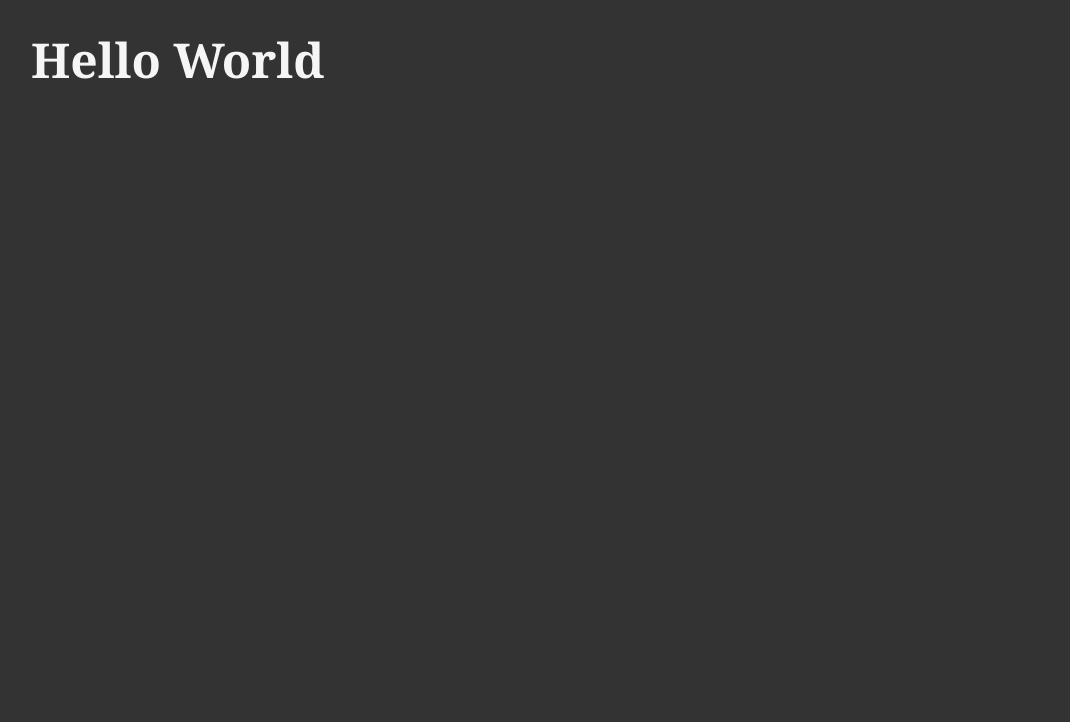
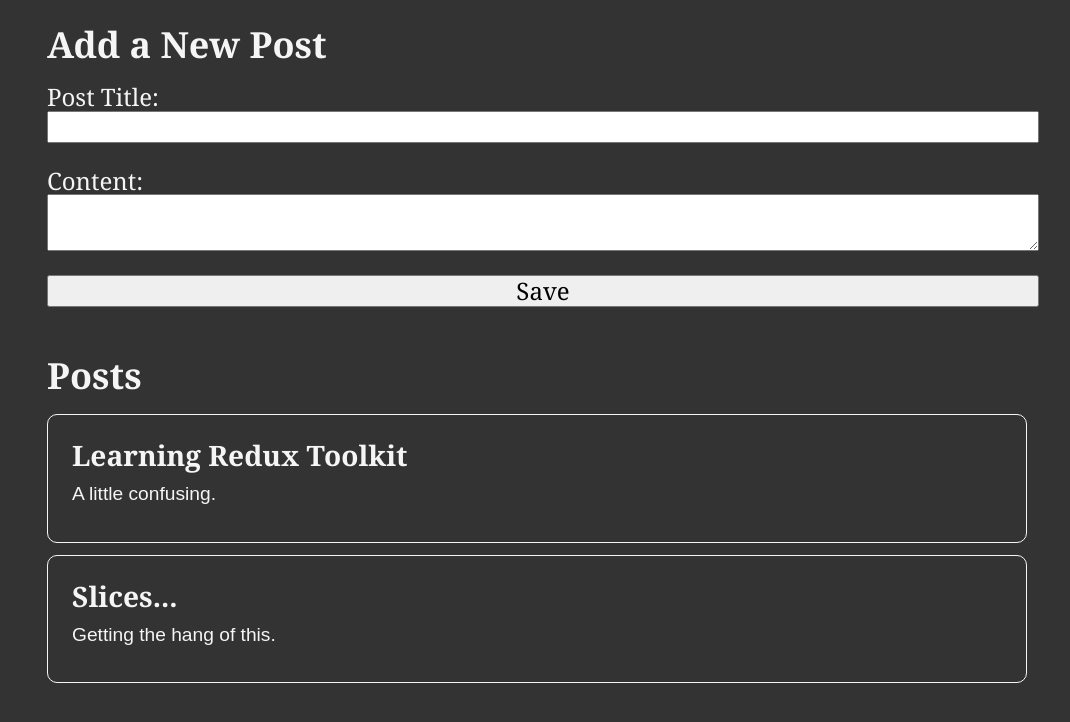
Before and after one commit to hermanconnor/rd-toolkit, a React (Create React App) app in the folder rd-toolkit/: page / in a window 1280 px wide. Shown: the top 722 px of the page, without its empty margins (97-1167 px from the left). Built offline with nearby package versions, Linux system fonts and the light colour scheme.

Commit message:
Add posts feature

```diff
--- a/rd-toolkit/src/App.js
+++ b/rd-toolkit/src/App.js
@@ -1,8 +1,12 @@
+import PostsList from './features/posts/PostsList';
+import AddPostForm from './features/posts/AddPostForm';
+
 function App() {
   return (
-    <div>
-      <h1>Hello World</h1>
-    </div>
+    <main className='container'>
+      <AddPostForm />
+      <PostsList />
+    </main>
   );
 }
 
--- a/rd-toolkit/src/app/store.js
+++ b/rd-toolkit/src/app/store.js
@@ -1,8 +1,8 @@
 import { configureStore } from '@reduxjs/toolkit';
-import counterReducer from '../features/counter/counterSlice';
+import postsReducer from '../features/posts/postsSlice';
 
 export const store = configureStore({
   reducer: {
-    counter: counterReducer,
+    posts: postsReducer,
   },
 });
--- a/rd-toolkit/src/features/counter/counterAPI.js
+++ /dev/null
@@ -1,6 +0,0 @@
-// A mock function to mimic making an async request for data
-export function fetchCount(amount = 1) {
-  return new Promise((resolve) =>
-    setTimeout(() => resolve({ data: amount }), 500)
-  );
-}
--- a/rd-toolkit/src/features/counter/counterSlice.js
+++ /dev/null
@@ -1,73 +0,0 @@
-import { createAsyncThunk, createSlice } from '@reduxjs/toolkit';
-import { fetchCount } from './counterAPI';
-
-const initialState = {
-  value: 0,
-  status: 'idle',
-};
-
-// The function below is called a thunk and allows us to perform async logic. It
-// can be dispatched like a regular action: `dispatch(incrementAsync(10))`. This
-// will call the thunk with the `dispatch` function as the first argument. Async
-// code can then be executed and other actions can be dispatched. Thunks are
-// typically used to make async requests.
-export const incrementAsync = createAsyncThunk(
-  'counter/fetchCount',
-  async (amount) => {
-    const response = await fetchCount(amount);
-    // The value we return becomes the `fulfilled` action payload
-    return response.data;
-  }
-);
-
-export const counterSlice = createSlice({
-  name: 'counter',
-  initialState,
-  // The `reducers` field lets us define reducers and generate associated actions
-  reducers: {
-    increment: (state) => {
-      // Redux Toolkit allows us to write "mutating" logic in reducers. It
-      // doesn't actually mutate the state because it uses the Immer library,
-      // which detects changes to a "draft state" and produces a brand new
-      // immutable state based off those changes
-      state.value += 1;
-    },
-    decrement: (state) => {
-      state.value -= 1;
-    },
-    // Use the PayloadAction type to declare the contents of `action.payload`
-    incrementByAmount: (state, action) => {
-      state.value += action.payload;
-    },
-  },
-  // The `extraReducers` field lets the slice handle actions defined elsewhere,
-  // including actions generated by createAsyncThunk or in other slices.
-  extraReducers: (builder) => {
-    builder
-      .addCase(incrementAsync.pending, (state) => {
-        state.status = 'loading';
-      })
-      .addCase(incrementAsync.fulfilled, (state, action) => {
-        state.status = 'idle';
-        state.value += action.payload;
-      });
-  },
-});
-
-export const { increment, decrement, incrementByAmount } = counterSlice.actions;
-
-// The function below is called a selector and allows us to select a value from
-// the state. Selectors can also be defined inline where they're used instead of
-// in the slice file. For example: `useSelector((state: RootState) => state.counter.value)`
-export const selectCount = (state) => state.counter.value;
-
-// We can also write thunks by hand, which may contain both sync and async logic.
-// Here's an example of conditionally dispatching actions based on current state.
-export const incrementIfOdd = (amount) => (dispatch, getState) => {
-  const currentValue = selectCount(getState());
-  if (currentValue % 2 === 1) {
-    dispatch(incrementByAmount(amount));
-  }
-};
-
-export default counterSlice.reducer;
--- /dev/null
+++ b/rd-toolkit/src/features/posts/AddPostForm.jsx
@@ -0,0 +1,67 @@
+import { useState } from 'react';
+import { useDispatch } from 'react-redux';
+import { nanoid } from '@reduxjs/toolkit';
+
+import { addPost } from './postsSlice';
+
+const AddPostForm = () => {
+  const [formData, setFormData] = useState({
+    title: '',
+    content: '',
+  });
+
+  const dispatch = useDispatch();
+
+  const { title, content } = formData;
+
+  const handleChange = (e) => {
+    setFormData((prevData) => ({
+      ...prevData,
+      [e.target.name]: e.target.value,
+    }));
+  };
+
+  const handleSubmit = (e) => {
+    e.preventDefault();
+
+    if (title && content) {
+      dispatch(
+        addPost({
+          id: nanoid(),
+          title,
+          content,
+        }),
+      );
+    }
+
+    setFormData({ title: '', content: '' });
+  };
+
+  return (
+    <section>
+      <h2>Add a New Post</h2>
+      <form onSubmit={handleSubmit}>
+        <label htmlFor='title'>Post Title:</label>
+        <input
+          type='text'
+          id='title'
+          name='title'
+          value={title}
+          onChange={handleChange}
+        />
+
+        <label htmlFor='content'>Content:</label>
+        <textarea
+          name='content'
+          id='content'
+          value={content}
+          onChange={handleChange}
+        ></textarea>
+
+        <button type='submit'>Save</button>
+      </form>
+    </section>
+  );
+};
+
+export default AddPostForm;
--- /dev/null
+++ b/rd-toolkit/src/features/posts/PostsList.jsx
@@ -0,0 +1,23 @@
+import { useSelector } from 'react-redux';
+
+import { selectAllPosts } from './postsSlice';
+
+const PostsList = () => {
+  const posts = useSelector(selectAllPosts);
+
+  const renderedPosts = posts.map((post) => (
+    <article key={post.id}>
+      <h3>{post.title}</h3>
+      <p>{post.content.substring(0, 100)}</p>
+    </article>
+  ));
+
+  return (
+    <section>
+      <h2>Posts</h2>
+      {renderedPosts}
+    </section>
+  );
+};
+
+export default PostsList;
--- /dev/null
+++ b/rd-toolkit/src/features/posts/postsSlice.js
@@ -0,0 +1,22 @@
+import { createSlice } from '@reduxjs/toolkit';
+
+const initialState = [
+  { id: '1', title: 'Learning Redux Toolkit', content: 'A little confusing.' },
+  { id: '2', title: 'Slices...', content: 'Getting the hang of this.' },
+];
+
+const postsSlice = createSlice({
+  name: 'posts',
+  initialState,
+  reducers: {
+    addPost: (state, action) => {
+      state.push(action.payload);
+    },
+  },
+});
+
+export const selectAllPosts = (state) => state.posts;
+
+export const { addPost } = postsSlice.actions;
+
+export default postsSlice.reducer;
--- a/rd-toolkit/src/index.css
+++ b/rd-toolkit/src/index.css
@@ -18,7 +18,63 @@
   padding: 0 10% 10%;
 }
 
+.container {
+  max-width: 1024px;
+  margin: 0 auto;
+  padding: 0 1rem;
+}
+
 input,
+textarea,
+select,
 button {
   font: inherit;
+  margin-bottom: 1em;
 }
+
+button {
+  cursor: pointer;
+}
+
+section {
+  margin-top: 1em;
+}
+
+article {
+  margin: 0.5em 0.5em 0.5em 0;
+  border: 1px solid whitesmoke;
+  border-radius: 10px;
+  padding: 1em;
+}
+
+h1 {
+  font-size: 3.5rem;
+}
+
+h2 {
+  margin-bottom: 0.5em;
+}
+
+p {
+  font-family: Arial, Helvetica, sans-serif;
+  line-height: 1.4;
+  font-size: 1.2rem;
+  margin: 0.5em 0;
+}
+
+form {
+  display: flex;
+  flex-direction: column;
+}
+
+.postCredit {
+  font-size: 1rem;
+}
+
+.reactionButton {
+  margin: 0 0.25em 0 0;
+  background: transparent;
+  border: none;
+  color: whitesmoke;
+  font-size: 1rem;
+}
```
Also changed, not shown: rd-toolkit/src/features/counter/Counter.js (deleted, +0 -67 lines), rd-toolkit/src/features/counter/Counter.module.css (deleted, +0 -78 lines), 1 other file (tests, documents, lock files or other folders).
